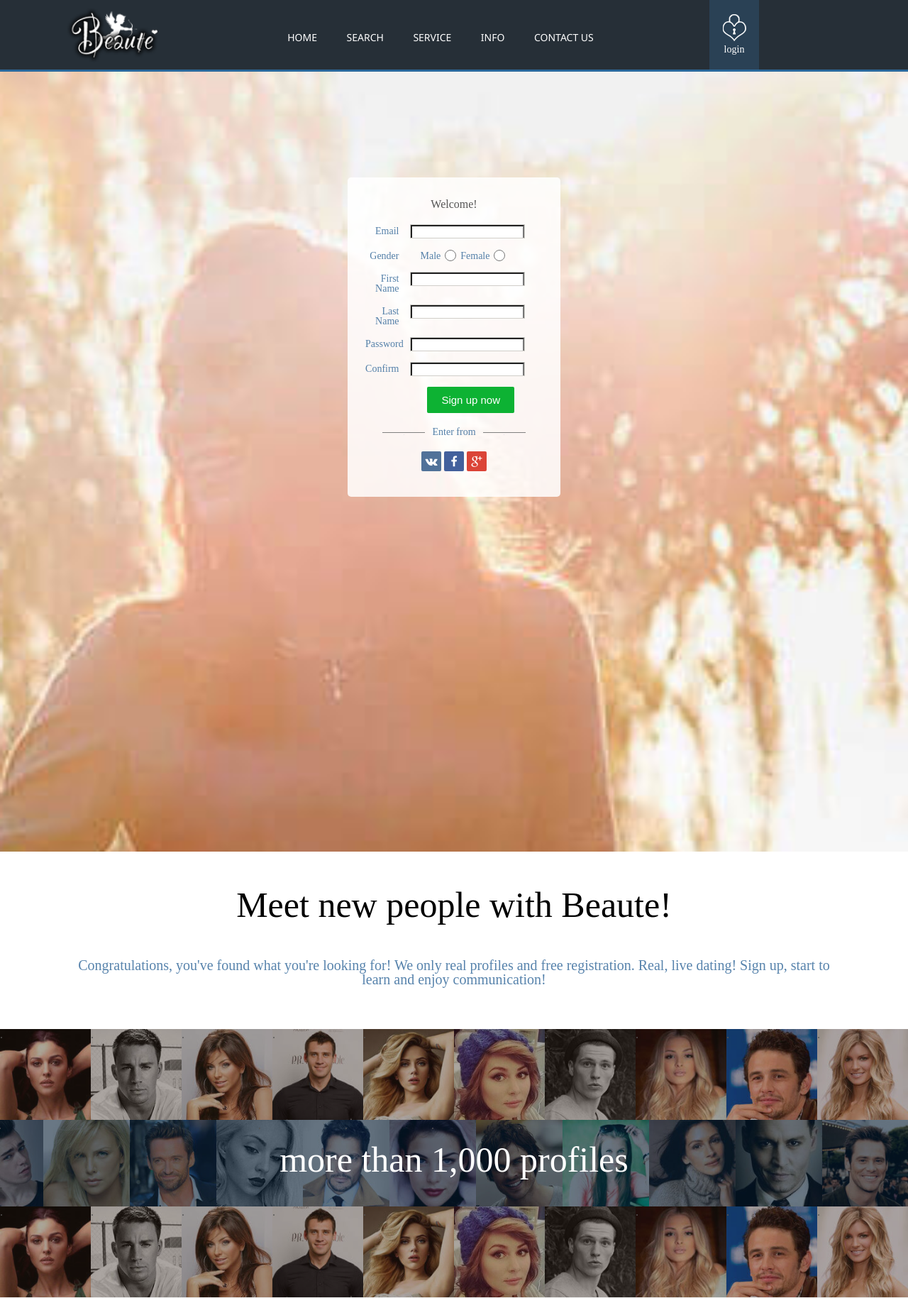
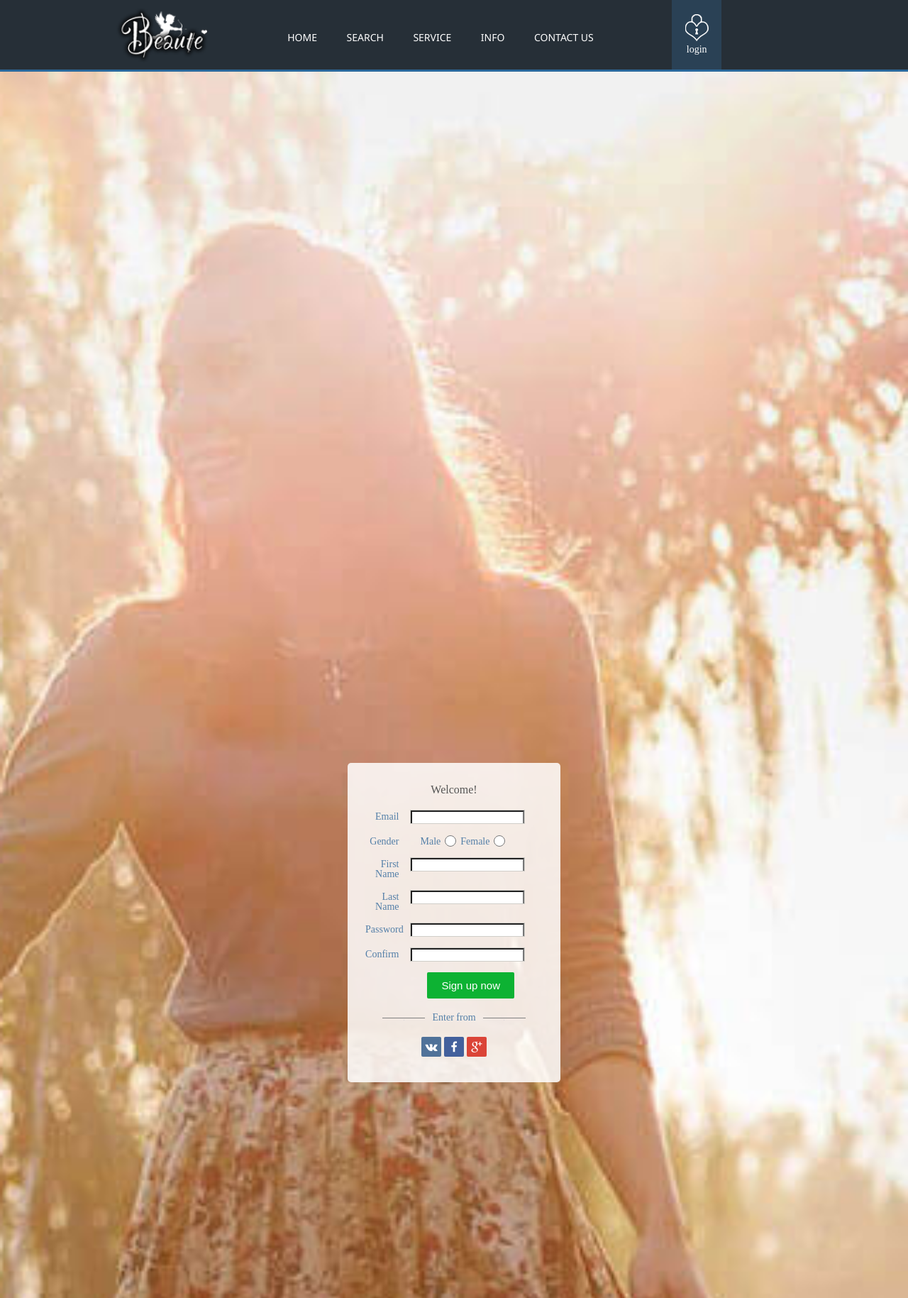
Before and after one commit to Iceroller/BeautyMain, a PHP site: page /homepage.php in a window 1280 px wide. Shown: the top 1829 px of the page at 71% size. Run offline with PHP 8.4, Linux system fonts and the light colour scheme.

Commit message:
js, fixes, slider, rename, responsive

```diff
--- a/css/Global.css
+++ b/css/Global.css
@@ -35,6 +35,7 @@
     height: 100%;
     background: #fff;
     min-width: 300px;
+    min-height: 600px;
 }
 html {
     height: 100%;
@@ -127,7 +128,7 @@
 button::-moz-focus-inner, input::-moz-focus-inner {border:0;padding:0;}
 button {padding:0}
 input[type="checkbox"], input[type="radio"] {width:15px; height:16px; padding:0; margin:0;}
-input, textarea, select {font:100% 'Source Sans Pro', Arial, Helvetica, sans-serif; vertical-align:middle; color:#000;}
+input, textarea, select {font:100% 'Source Sans Pro', Arial, Helvetica, sans-serif; vertical-align:middle; color:#000; background-image: none !important;}
 textarea {resize:vertical; margin:0; padding:0; overflow:auto; vertical-align:top; outline:none;}
 input[type="search"]::-webkit-search-cancel-button, input[type="search"]::-webkit-search-decoration {-webkit-appearance:none;}
 input::-moz-placeholder {color:#000;opacity:1;}
@@ -234,30 +235,28 @@
 body{
     background-color: #fff;
     font-family: arial, sans-serif;
-    min-width: 320px;
+    min-width: 748px;
 }
 .container {
     width: 1024px;
     margin: 0 auto;
 }
 .sep{
-    min-height: 1200px;
+    height: 100%;
     display: block;
+    min-height: 547px;
 }
 .wrapper{
     position: relative;
     background: #fff;
     z-index: 0;
+    min-height: 100%;
 }
 /****************************************************************              PC              ***********************************************/
-@media screen and (max-width: 1900px) {
+
+@media screen and (max-width: 1024px) {
     .container{
-        width: 1200px;
-    }
-}
-@media screen and (max-width: 1240px) {
-    .container{
-        width: 900px;
+        width: 978px;
     }
     #header #logo-wrap, #header .login{
         width: 15% !important;
@@ -265,14 +264,12 @@
     #header .nav{
         width: 70% !important;
     }
-    .slider-parent{
-        height: 10% !important;
-    }
+
 }
 /****************************************************************              TABLET              ***********************************************/
 @media screen and (max-width: 978px) {
     .container{
-        width: 700px;
+        width: 748px;
     }
     #footer #logo-wrap, #footer .info{
         width: 30% !important;
@@ -280,15 +277,16 @@
     #footer .empty{
         width: 30% !important;
     }
+    .sep{
+        height: 0;
+        min-height: 0;
+    }
+
 }
 /****************************************************************              MOBILE              ***********************************************/
 @media screen and (max-width:748px) {
     .container{
-        width: 80%;
+        width: 100%;
         margin: 0 auto;
     }
 }
-@media screen and (max-width:500px) {
-}
-@media screen and (max-width:400px) {
-}
--- a/css/all.css
+++ b/css/all.css
@@ -1,4 +1,4 @@
-@import "Global.css";
+@import "global.css";
 @import "header.css";
 @import "hero.css";
 @import "block1.css";
--- a/css/block3.css
+++ b/css/block3.css
@@ -1,6 +1,5 @@
 .map{
     width: 100%;
-    height: 40em;
     text-align: center;
     z-index: 3000;
     vertical-align: center;
@@ -16,9 +15,7 @@
     left:0;
     display: block;
     width: 100%;
-    height: 100%;
 }
 .map img{
     width: 100%;
-    height: 100%;
 }
--- a/css/footer.css
+++ b/css/footer.css
@@ -6,6 +6,11 @@
     line-height: 0;
     font-size: 1px;
     text-justify: newspaper;
+}
+#footer .wrap:after{
+    display: block;
+    clear: both;
+    content:'';
 }
 #footer #logo-wrap, #footer .info{
     width: 20%;
@@ -79,9 +84,7 @@
     display: block;
 }
 #footer .info{
-    display: inline-block;
-    vertical-align: middle;
-    text-align: center;
+    float: right;
 }
 #footer .info ul{
     line-height: 100px;
--- a/css/header.css
+++ b/css/header.css
@@ -107,3 +107,8 @@
     content: url("../images/icons/Login.png");
     display: block;
 }
+@media screen and (max-width: 978px) {
+    #header{
+        position: relative;
+    }
+}
--- a/css/hero.css
+++ b/css/hero.css
@@ -2,20 +2,26 @@
     position: fixed;
     width: 100%;
     height: 100%;
-    top: 100px;
+    top: 0;
     left:0;
     z-index: 0;
     text-align: center;
+    min-height: 547px;
+    box-sizing: border-box;
+    padding-top: 100px;
 }
 .slider-parent .entryForm{
     display: block;
     vertical-align: middle;
     position: absolute;
-    top: 150px;
+    top: 50%;
+    transform: translateY(-50%);
+    -webkit-transform: translateY(-50%);
+    -moz-transform: translateY(-50%);
+    transform: translateY(-50%);
     left: 0;
     z-index: 20;
     width: 100%;
-    height: 50%;
 }
 .slider-parent .formWrap{
     background: rgba(255, 255, 255, 0.85);
@@ -314,3 +320,9 @@
     cursor: pointer;
     display: block;
 }
+@media screen and (max-width: 978px) {
+    .slider-parent{
+        position: relative;
+        padding-top: 0;
+    }
+}
--- a/homepage.php
+++ b/homepage.php
@@ -13,4 +13,4 @@
     <?php include("partials/footer.php"); ?>
 </div>
 </body>
-</html> ывыв
+</html>
--- a/js/block2.js
+++ /dev/null
@@ -1,36 +0,0 @@
-
-$(document).ready(function(){
-    $('.forward').slick({
-    аccessibility: false,
-		autoplay: true,
-		autoplaySpeed: 600,
-		arrows: false,
-		slidesToShow: 10
-  });
-$(document).ready(function(){
-    $('.backward').slick({
-    аccessibility: false,
-		autoplay: true,
-		autoplaySpeed: 600,
-		arrows: false,
-		slidesToShow: 10.5,
-		slidesToScroll: -1
-  });
-
-	$('.forward').on('beforeChange', function(event, slick, currentSlide, previousSlide){
-});
-});
-    $('.backward').on('beforeChange', function(event, slick, currentSlide, previousSlide){
-});
-});
-
-
-
-(function($) {
-    $(function(){
-
-        /*This area from init Function*/
-    });
-
-    /*This area from declaration plugins*/
-})(jQuery);
--- a/js/index.js
+++ b/js/index.js
@@ -1,4 +1,12 @@
-'use strict';
+
+
+
+(function($) {
+    $(function(){
+        slider();
+        /*This area from init Function*/
+    });
+    function slider(){
 
         jQuery(function($) {
             var el, set, timeRemain, sliderContinue;
@@ -129,3 +137,29 @@
             });
 
         });
+
+
+        $('.forward').slick({
+            аccessibility: false,
+            autoplay: true,
+            autoplaySpeed: 600,
+            arrows: false,
+            slidesToShow: 10
+        });
+
+        $('.backward').slick({
+            аccessibility: false,
+            autoplay: true,
+            autoplaySpeed: 600,
+            arrows: false,
+            slidesToShow: 10.5,
+            slidesToScroll: -1
+        });
+
+        $('.forward').on('beforeChange', function(event, slick, currentSlide, previousSlide){
+        });
+    }
+
+
+    /*This area from declaration plugins*/
+})(jQuery);
--- a/partials/footer.php
+++ b/partials/footer.php
@@ -6,7 +6,6 @@
                         <a class="logo-a" href="homepage.php">Beauty Main</a>
                     </strong>
                 </div>
-                <div class="empty"></div>
                 <div class="info">
                    <ul>
                        <li><a class="info-a" href="#">Home</a></li>
--- a/partials/head.php
+++ b/partials/head.php
@@ -1,5 +1,6 @@
 <head>
     <meta charset="UTF-8">
+    <meta name="viewport" content="width=device-width, initial-scale=1">
     <title></title>
     <link media="all" type="text/css" rel="stylesheet" href="css/all.css">
 </head>
--- a/partials/hero.php
+++ b/partials/hero.php
@@ -1,3 +1,4 @@
+<section id="hero">
     <div class="slider-parent">
         <div class="entryForm">
             <div class="formWrap">
@@ -5,37 +6,44 @@
                 <form class="entry" action="#">
                     <div class="row">
                         <label class="name" for="email">Email</label>
+
                         <div class="inputWrap">
                             <input class="inp" id="email" type="email">
                         </div>
                     </div>
                     <div class="rowGender">
                         <span class="gender">Gender</span>
+
                         <p class="nameGender">Male</p>
                         <input class="radio" name="gender" type="radio" value="male">
+
                         <p class="nameGender">Female</p>
                         <input class="radio" name="gender" type="radio" value="female">
                     </div>
                     <div class="row">
                         <label class="name" for="first-name">First Name</label>
+
                         <div class="inputWrap">
                             <input class="inp" id="first-name" type="text">
                         </div>
                     </div>
                     <div class="row">
                         <label class="name" for="last-name">Last Name</label>
+
                         <div class="inputWrap">
                             <input class="inp" id="last-name" type="text">
                         </div>
                     </div>
                     <div class="row">
                         <label class="name" for="password">Password</label>
+
                         <div class="inputWrap">
                             <input class="inp" id="password" type="password">
                         </div>
                     </div>
                     <div class="row">
                         <label class="name" for="confirm">Confirm</label>
+
                         <div class="inputWrap">
                             <input class="inp" id="confirm" type="password">
                         </div>
@@ -63,9 +71,12 @@
                             </a>
                         </li>
                     </ul>
-            </div><!--socials-->
-        </div><!--formWrap-->
-    </div><!--entryForm-->
+                </div>
+                <!--socials-->
+            </div>
+            <!--formWrap-->
+        </div>
+        <!--entryForm-->
         <div id="slick">
             <div>
                 <div class="img--holder" style="background: url(images/img1.jpg) center right no-repeat; background-size: cover;
@@ -133,4 +144,5 @@
         </div>
         <!-- /#slick -->
     </div>
-</div>
+
+</section>
--- a/partials/js-connections.php
+++ b/partials/js-connections.php
@@ -1,4 +1,3 @@
 <script src="js/libs/jquery.js"></script>
-<script src="js/slick.js"></script>
-<script src="js/block2.js"></script>
+<script src="js/libs/slick.js"></script>
 <script src="js/index.js"></script>
```
Also changed, not shown: js/libs/slick.js (renamed from js/slick.js). Lines whose indentation alone changed are shown as unchanged.
